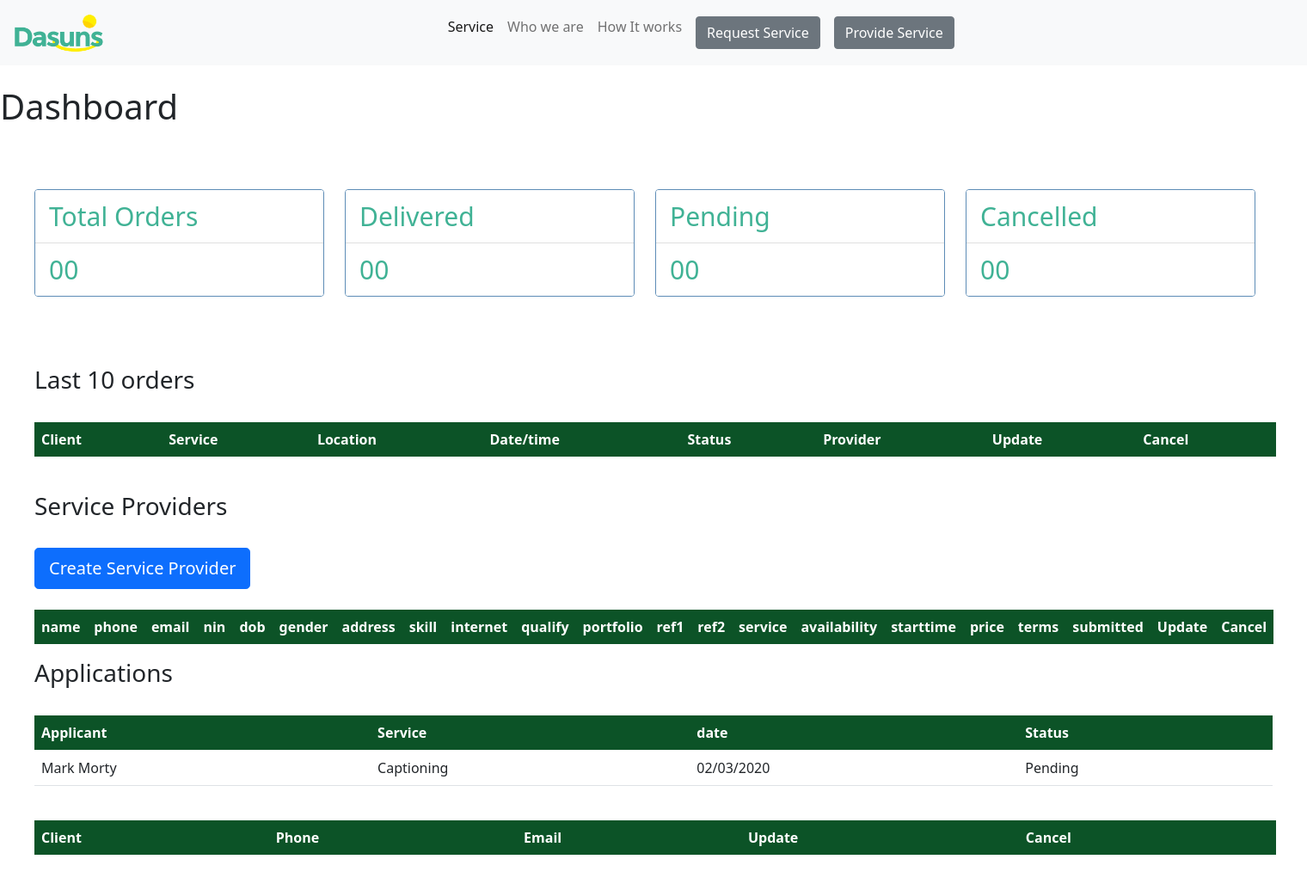
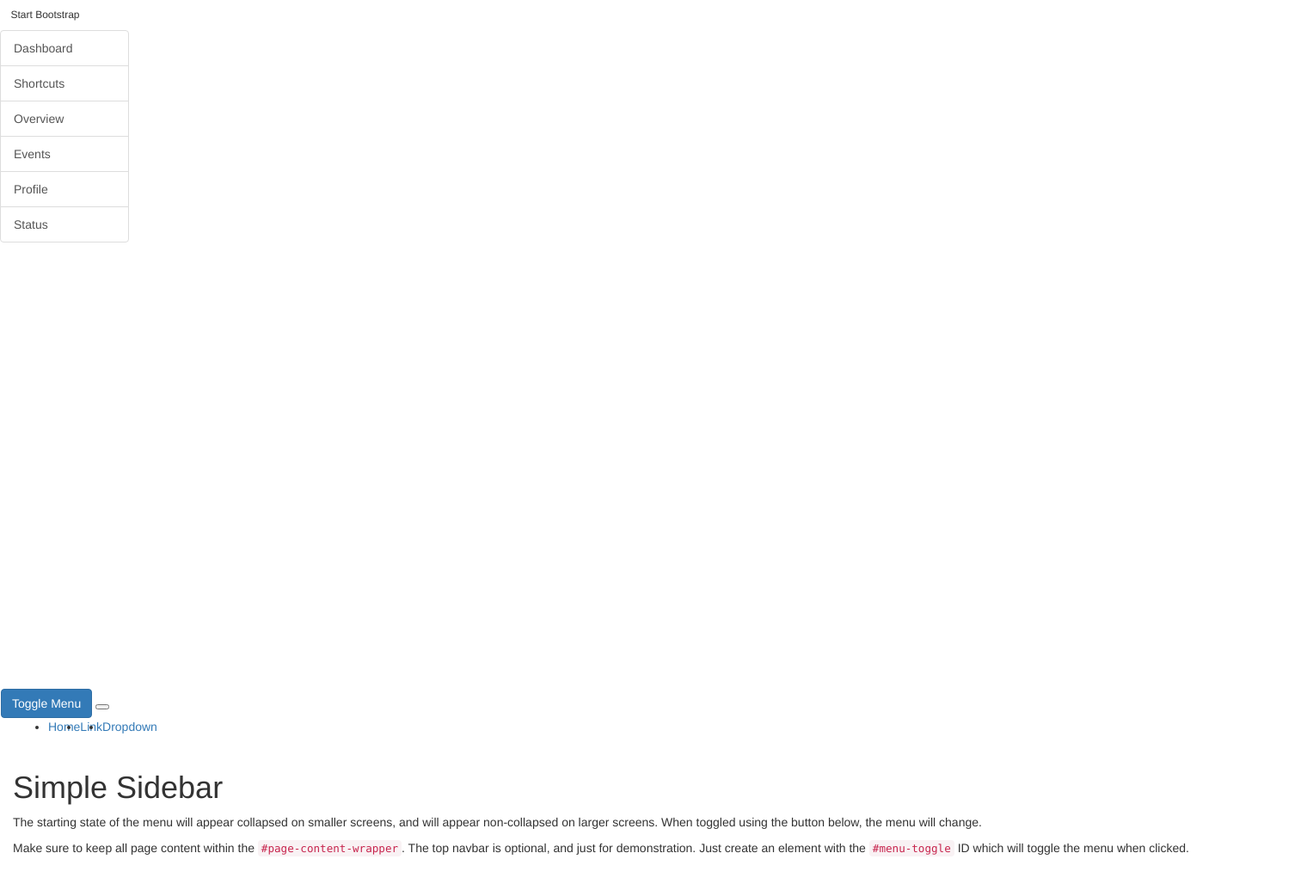
Before and after one commit to Strewik/DasunsWebDjango, a Django app: template profiles/templates/profiles/dashboard.html in a window 1520 px wide. Shown: the whole page at 86% size. After the commit the page ends 996 px from the top, so only its background shows below. Run offline with Django 3.2, Linux system fonts and the light colour scheme; the template is opened without the code that fills it, so the values that code supplies are empty; parts of the project's set-up code (start-up, migrations or seed data) failed here and were passed over; some libraries are stand-ins or nearby versions.

Commit message:
modified dashboard

```diff
--- a/profiles/templates/profiles/dashboard.html
+++ b/profiles/templates/profiles/dashboard.html
@@ -1,5 +1,6 @@
 {% load static %}
-<!DOCTYPE html>
+
+<!-- <!DOCTYPE html>
 <html lang="en">
   <head>
     <meta charset="UTF-8" />
@@ -233,4 +234,85 @@
     </table>
   </div>
   </body>
+</html> -->
+
+
+
+<html lang="en">
+<head>
+  <meta charset="UTF-8">
+  <meta http-equiv="X-UA-Compatible" content="IE=edge">
+  <meta name="viewport" content="width=device-width, initial-scale=1.0">
+  <title>Dashboard</title>
+  <link rel="stylesheet" href="https://maxcdn.bootstrapcdn.com/bootstrap/3.4.1/css/bootstrap.min.css">
+  <script src="https://ajax.googleapis.com/ajax/libs/jquery/3.4.1/jquery.min.js"></script>
+    <script src="https://cdnjs.cloudflare.com/ajax/libs/jquery-easing/1.3/jquery.easing.min.js"></script>
+  <script src="https://maxcdn.bootstrapcdn.com/bootstrap/3.4.1/js/bootstrap.min.js"></script>
+  <link
+      rel="stylesheet"
+      type="text/css"
+      href="{% static '/css/dash.css' %}"
+    />
+</head>
+<body>
+  <div class="d-flex" id="wrapper">
+
+    <!-- Sidebar -->
+    <div class="bg-light border-right" id="sidebar-wrapper">
+      <div class="sidebar-heading">Start Bootstrap </div>
+      <div class="list-group list-group-flush">
+        <a href="#" class="list-group-item list-group-item-action bg-light">Dashboard</a>
+        <a href="#" class="list-group-item list-group-item-action bg-light">Shortcuts</a>
+        <a href="#" class="list-group-item list-group-item-action bg-light">Overview</a>
+        <a href="#" class="list-group-item list-group-item-action bg-light">Events</a>
+        <a href="#" class="list-group-item list-group-item-action bg-light">Profile</a>
+        <a href="#" class="list-group-item list-group-item-action bg-light">Status</a>
+      </div>
+    </div>
+    <!-- /#sidebar-wrapper -->
+
+    <!-- Page Content -->
+    <div id="page-content-wrapper">
+
+      <nav class="navbar navbar-expand-lg navbar-light bg-light border-bottom">
+        <button class="btn btn-primary" id="menu-toggle">Toggle Menu</button>
+
+        <button class="navbar-toggler" type="button" data-toggle="collapse" data-target="#navbarSupportedContent" aria-controls="navbarSupportedContent" aria-expanded="false" aria-label="Toggle navigation">
+          <span class="navbar-toggler-icon"></span>
+        </button>
+
+        <div class="collapse navbar-collapse" id="navbarSupportedContent">
+          <ul class="navbar-nav ml-auto mt-2 mt-lg-0">
+            <li class="nav-item active">
+              <a class="nav-link" href="#">Home <span class="sr-only">(current)</span></a>
+            </li>
+            <li class="nav-item">
+              <a class="nav-link" href="#">Link</a>
+            </li>
+            <li class="nav-item dropdown">
+              <a class="nav-link dropdown-toggle" href="#" id="navbarDropdown" role="button" data-toggle="dropdown" aria-haspopup="true" aria-expanded="false">
+                Dropdown
+              </a>
+              <div class="dropdown-menu dropdown-menu-right" aria-labelledby="navbarDropdown">
+                <a class="dropdown-item" href="#">Action</a>
+                <a class="dropdown-item" href="#">Another action</a>
+                <div class="dropdown-divider"></div>
+                <a class="dropdown-item" href="#">Something else here</a>
+              </div>
+            </li>
+          </ul>
+        </div>
+      </nav>
+
+      <div class="container-fluid">
+        <h1 class="mt-4">Simple Sidebar</h1>
+        <p>The starting state of the menu will appear collapsed on smaller screens, and will appear non-collapsed on larger screens. When toggled using the button below, the menu will change.</p>
+        <p>Make sure to keep all page content within the <code>#page-content-wrapper</code>. The top navbar is optional, and just for demonstration. Just create an element with the <code>#menu-toggle</code> ID which will toggle the menu when clicked.</p>
+      </div>
+    </div>
+    <!-- /#page-content-wrapper -->
+
+  </div>
+
+</body>
 </html>
--- /dev/null
+++ b/static/css/dash.css
@@ -0,0 +1,44 @@
+#wrapper {
+    overflow-x: hidden;
+ }
+
+#sidebar-wrapper {
+  min-height: 100vh;
+  margin-left: -15rem;
+  -webkit-transition: margin .25s ease-out;
+  -moz-transition: margin .25s ease-out;
+  -o-transition: margin .25s ease-out;
+  transition: margin .25s ease-out;
+}
+
+#sidebar-wrapper .sidebar-heading {
+  padding: 0.875rem 1.25rem;
+  font-size: 1.2rem;
+}
+
+#sidebar-wrapper .list-group {
+  width: 15rem;
+}
+
+#page-content-wrapper {
+  min-width: 100vw;
+}
+
+#wrapper.toggled #sidebar-wrapper {
+  margin-left: 0;
+}
+
+@media (min-width: 768px) {
+  #sidebar-wrapper {
+    margin-left: 0;
+  }
+
+  #page-content-wrapper {
+    min-width: 0;
+    width: 100%;
+  }
+
+  #wrapper.toggled #sidebar-wrapper {
+    margin-left: -15rem;
+  }
+}
```
